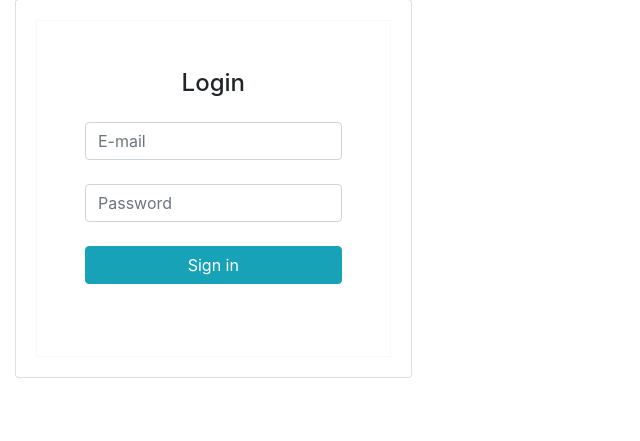
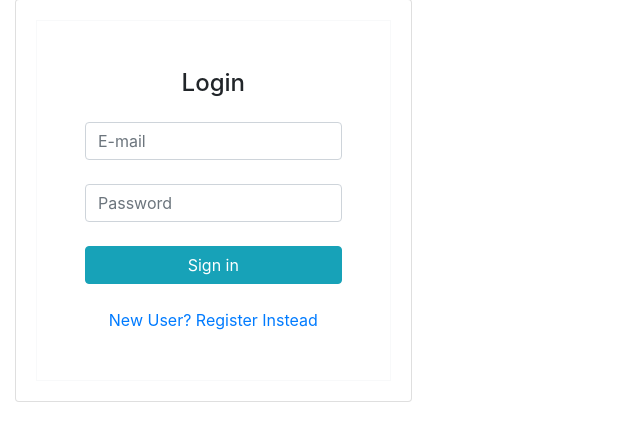
Before and after one commit to codingdojo-projects-algos-0419/AlmostMatters, a Flask app: page /login in a window 1280 px wide. Shown: the part 81-522 px from the top of the page, without its empty margins (0-640 px from the left). Run offline with Flask 2, Linux system fonts and the light colour scheme; some libraries are stand-ins or nearby versions.

Commit message:
login changes

```diff
--- a/templates/login.html
+++ b/templates/login.html
@@ -27,6 +27,7 @@
                             <input type="password" name="login_password" id="defaultLoginFormPassword" class="form-control mb-4" placeholder="Password">
 
                             <button class="btn btn-info btn-block my-4" type="submit">Sign in</button>
+                            <a href="/register" class="button">New User? Register Instead</a>
                          </form>
                       </div>
                     </div>
--- a/templates/register.html
+++ b/templates/register.html
@@ -56,6 +56,7 @@
                                 {% endif %}
                             {% endwith %}
                             <button class="btn btn-info my-4 btn-block" type="submit">Register</button>
+                            <a href="/login" class="button">Already Registered? Login Instead</a>
                         </form>
                       </div>
                     </div>
```
Also changed, not shown: almost_matters.db, controller_functions.py (line endings or trailing spaces), 1 other file.
